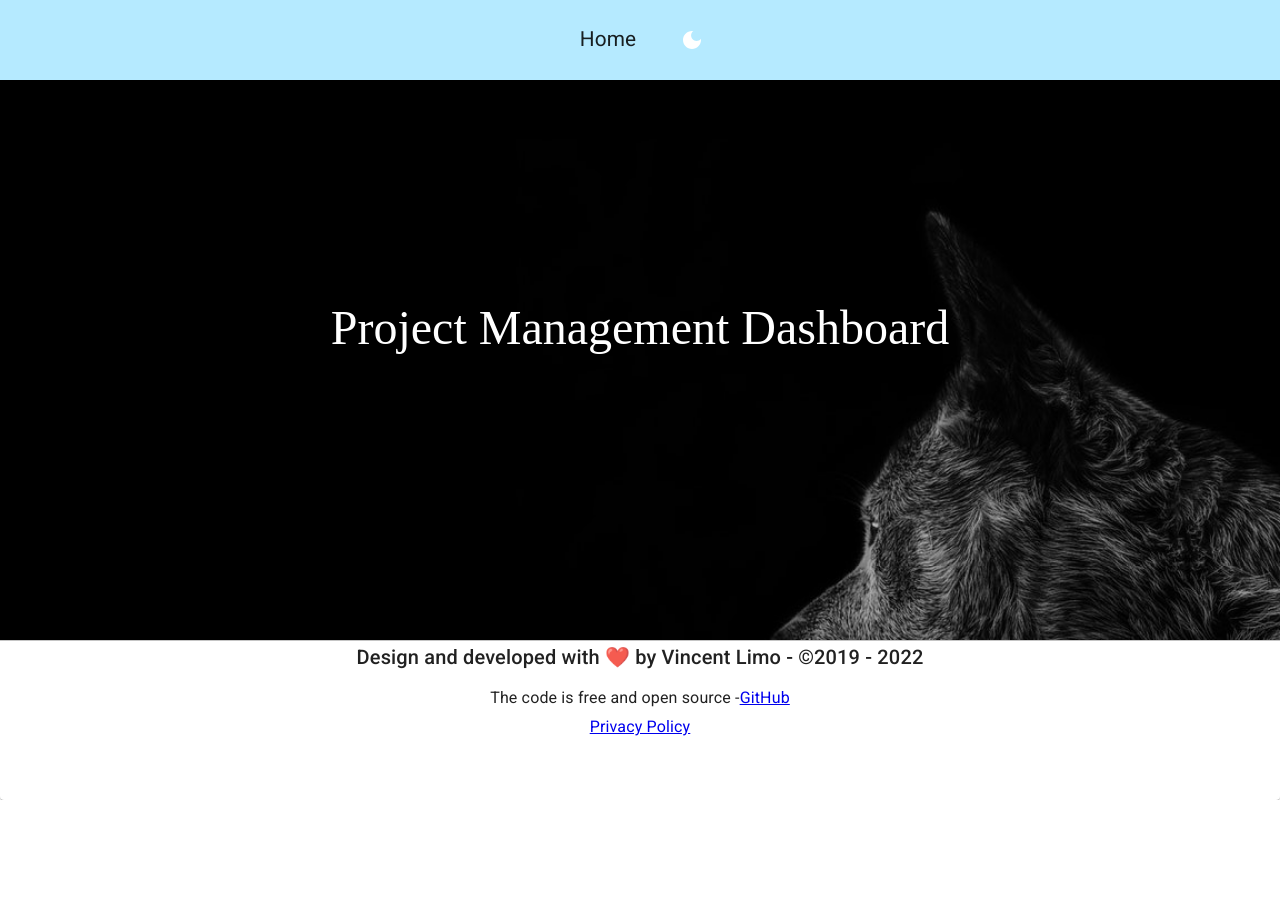
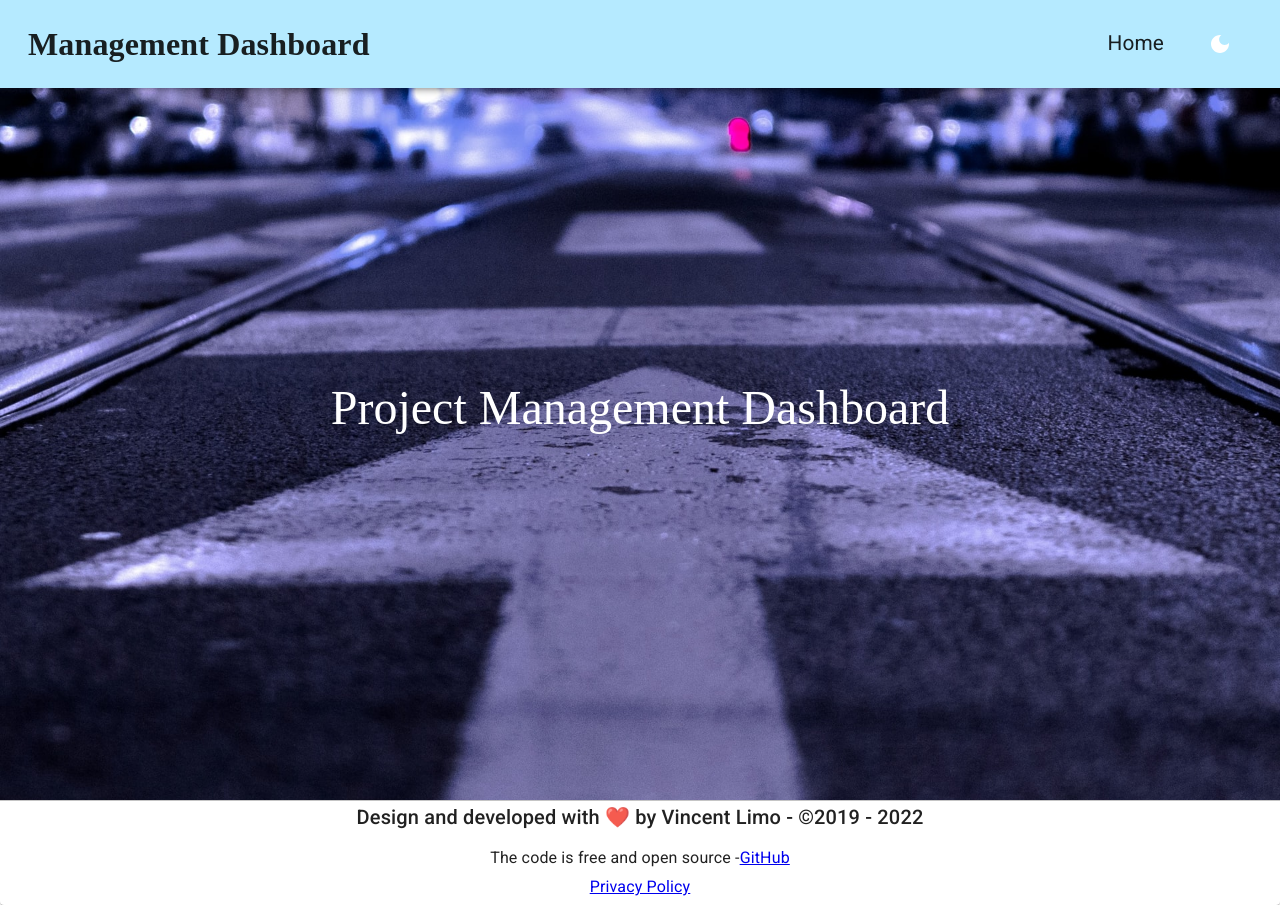
Before and after one commit to v-limo/project_management_app, a React (Create React App) app in the folder client/: page / in a window 1280 px wide. Before the commit the page ends 800 px from the top, so only its background shows below. Built offline with nearby package versions, Linux system fonts and the light colour scheme; no server answers; a web font is replaced by a local one.

Commit message:
ft: added stages and dateline to projects

```diff
--- a/client/src/App.tsx
+++ b/client/src/App.tsx
@@ -6,13 +6,11 @@ import { Paper, ThemeProvider } from '@mui/material'
 
 import { selectDarkmode } from './features/darkMode/darkModeSlice'
 import { fetchRepos } from './features/repos/reposAsync'
-import { filterMyRepos, selectRepos, sortRecent } from './features/repos/reposSlice'
-import { Contact } from './pages/Contact'
+import { selectRepos, addRandomStage } from './features/repos/reposSlice'
 import { Home } from './pages/Home'
 import Layout from './pages/Layout'
 import NoMatch from './pages/NoMatch'
 import Policy from './pages/Policy'
-import Portfolio from './pages/Portfolio'
 import { darkTheme, lightTheme } from './theme'
 
 const App = () => {
@@ -28,13 +26,7 @@ const App = () => {
 
   useEffect(() => {
     if (repos?.length > 0) {
-      dispatch(sortRecent())
-    }
-  }, [dispatch, repos?.length])
-
-  useEffect(() => {
-    if (repos?.length > 0) {
-      dispatch(filterMyRepos('v-limo'))
+      dispatch(addRandomStage())
     }
   }, [dispatch, repos?.length])
 
--- a/client/src/components/Header.tsx
+++ b/client/src/components/Header.tsx
@@ -8,7 +8,10 @@ import { Box, Button } from '@mui/material'
 import AppBar from '@mui/material/AppBar'
 import Toolbar from '@mui/material/Toolbar'
 
-import { selectDarkmode, toggleDarkMode } from '../features/darkMode/darkModeSlice'
+import {
+  selectDarkmode,
+  toggleDarkMode,
+} from '../features/darkMode/darkModeSlice'
 
 export default function Bar() {
   let { darkMode } = useSelector(selectDarkmode)
@@ -33,7 +36,7 @@ export default function Bar() {
       <Toolbar
         sx={{
           display: 'flex',
-          justifyContent: 'center',
+          justifyContent: 'space-between',
           flexWrap: 'nowrap',
           alignItems: 'center',
           p: 2,
@@ -44,17 +47,31 @@ export default function Bar() {
       >
         <Box
           sx={{
-            mx: 3,
+            fontSize: '2rem',
+            fontWeight: 'bold',
+            textDecoration: 'none',
             cursor: 'pointer',
-            fontSize: '1.3rem',
+            fontFamily: 'heading',
+            transition: 'all 0.3s ease-in-out',
             '&:hover': {
               color: 'palette.primary.light',
-              borderBottom: '1px solid',
-              borderBottomColor: 'palette.primary.light',
+              borderBottom: '2px solid',
+              borderBottomColor: '#088',
             },
           }}
           onClick={() => navigate('/')}
         >
+          Management Dashboard
+        </Box>
+        <Box
+          sx={{
+            display: 'flex',
+            alignItems: 'center',
+            justifyContent: 'space-between',
+            flexWrap: 'nowrap',
+          }}
+        >
+          <Box sx={navItem} onClick={() => navigate('/')}>
             Home
           </Box>
 
@@ -68,6 +85,7 @@ export default function Bar() {
           >
             {!darkMode ? <DarkModeIcon /> : <LightModeIcon />}
           </Button>
+        </Box>
       </Toolbar>
     </AppBar>
   )
--- a/client/src/components/Hero.tsx
+++ b/client/src/components/Hero.tsx
@@ -7,14 +7,14 @@ import LinkedInIcon from '@mui/icons-material/LinkedIn'
 import { Avatar, Box, Typography } from '@mui/material'
 
 import { selectRepos } from '../features/repos/reposSlice'
-import background from '../img/background.jpg'
+import background from '../img/background_2.jpg'
 
 const Hero = () => {
   return (
     <Box
       sx={{
         width: '100vw',
-        height: '80vh',
+        height: '100vh',
         backgroundImage: `url(${background})`,
         backgroundSize: 'cover',
         backgroundRepeat: 'no-repeat',
@@ -26,7 +26,7 @@ const Hero = () => {
         flexDirection: 'column',
         justifyContent: 'center',
         alignItems: 'center',
-        padding: '1rem',
+        // padding: '1rem',
         color: '#ffffff',
       }}
       minWidth='sm'
--- a/client/src/features/repos/reposSlice.ts
+++ b/client/src/features/repos/reposSlice.ts
@@ -1,5 +1,3 @@
-
-
 import { createSlice } from '@reduxjs/toolkit'
 
 import { RootState } from '../../app/store'
@@ -8,14 +6,12 @@ import { fetchRepos } from './reposAsync'
 
 type reposState = {
   repos: repoType[]
-  filtered: repoType[]
   isLoading: boolean
   error: boolean
 }
 
 const initialState = {
   repos: [],
-  filtered: [],
   isLoading: false,
   error: false,
 } as reposState
@@ -24,35 +20,52 @@ export const reposSlice = createSlice({
   name: 'repos',
   initialState,
   reducers: {
-    sortRecent(state) {
+    addRandomStage(state) {
+      const stages = [
+        'PLANNING',
+        'ANALYZING',
+        'DESIGNING',
+        'DEVELOPMENT',
+        'TESTING',
+        'RELEASE',
+        'DONE',
+        'CANCELLED',
+        'FAILED',
+      ] as any[
+        | 'PLANNING'
+        | 'ANALYZING'
+        | 'DESIGNING'
+        | 'DEVELOPMENT'
+        | 'TESTING'
+        | 'RELEASE'
+        | 'DONE'
+        | 'CANCELLED'
+        | 'FAILED']
+
+      state.repos.forEach((repo) => {
+        const randomStage = stages[Math.floor(Math.random() * stages.length)]
+        repo.stage = randomStage
+      })
+
+      // add random future dates to
+      state.repos.forEach((repo) => {
+        const randomDate = new Date()
+        randomDate.setDate(
+          randomDate.getDate() + Math.floor(Math.random() * 30)
+        )
+        repo.date_line = randomDate
+      })
+
+      // sort repos by stage
       state.repos.sort((a, b) => {
-        return (
-          new Date(b.created_at).valueOf() - new Date(a.created_at).valueOf()
-        )
+        if (a.stage < b.stage) {
+          return -1
+        }
+        if (a?.stage > b?.stage) {
+          return 1
+        }
+        return 0
       })
-    },
-
-    sortPopular(state, action) {
-      state.repos.sort((a, b) => {
-        return b.stargazers_count - a.stargazers_count
-      })
-    },
-
-    filterMyRepos(state, action) {
-      state.repos = state.repos.filter((repo) => {
-        return repo.owner.login === action.payload
-      })
-    },
-
-    filterByLanguage(state, action) {
-      state.repos = state.filtered
-      if (action.payload !== 'All') {
-        state.repos = state.repos.filter((repo) => {
-          return repo?.topics?.some((topic) => {
-            return topic?.toLowerCase().includes(action.payload.toLowerCase())
-          })
-        })
-      }
     },
   },
 
@@ -67,7 +80,6 @@ export const reposSlice = createSlice({
       state.isLoading = false
       state.error = false
       state.repos = payload
-      state.filtered = payload
     })
 
     builder.addCase(fetchRepos.rejected, (state) => {
@@ -78,8 +90,6 @@ export const reposSlice = createSlice({
   },
 })
 
-export const { sortRecent, filterMyRepos, filterByLanguage } =
-  reposSlice.actions
+export const { addRandomStage } = reposSlice.actions
 export const selectRepos = (state: RootState) => state.repos
-// export const selectOwner = (state: RootState) => state.repos.repos[0]?.owner
 export default reposSlice.reducer
```
Also changed, not shown: client/src/img/background_2.jpg (added). Lines whose indentation alone changed are shown as unchanged.
